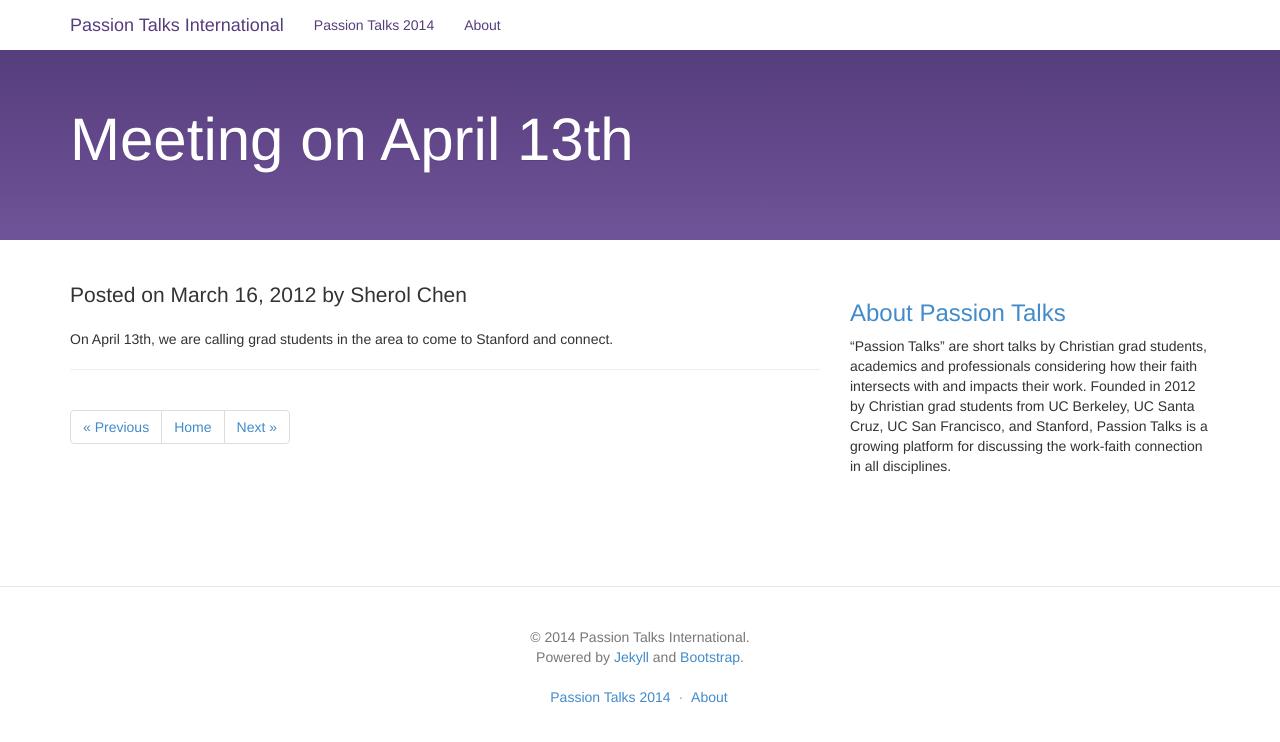
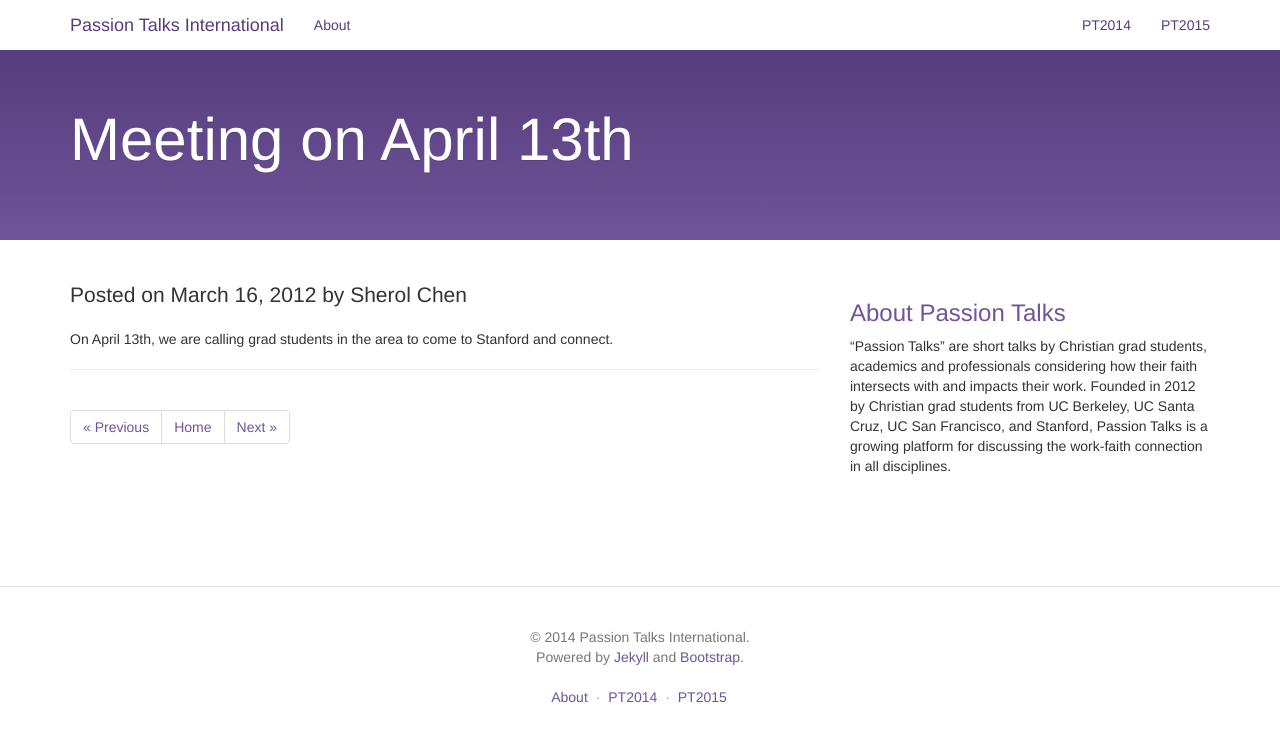
Before and after one commit to passiontalks/passiontalks.github.io, a Jekyll site: the page built from _posts/2012-03-16-hello-world.md, in a window 1280 px wide. Shown: the top 742 px of the page. Built offline with Jekyll 4.4.1, drawn with Linux system fonts in a browser that asks for light colours; nearby versions of some CDN libraries.

Commit message:
Color and nav tweaks.

```diff
--- a/_config.yml
+++ b/_config.yml
@@ -15,6 +15,7 @@ description: |
   Stanford, Passion Talks is a growing platform for discussing the
   work-faith connection in all disciplines.
 pt14_url: /pt14
+pt15_url: /pt15
 
 # Navigation menu items. (Note that these a preceded by some fixed
 # items coded directly in _includes/navbar.html .)
--- a/_includes/footer.html
+++ b/_includes/footer.html
@@ -4,9 +4,13 @@
     <p>Powered by <a href="http://jekyllrb.com/">Jekyll</a> and <a href="http://getbootstrap.com/">Bootstrap</a>.</p>
 
     <ul class="pti-footer-links muted">
-      <li><a href="{{ site.pt14_url }}">Passion Talks 2014</a></li>
+      {% for item in site.navigation %}
+        <li><a href="{{ site.baseurl }}{{ item.url }}">{{ item.label }}</a></li>
+        <li>&middot;</li>
+      {% endfor %}
+      <li><a href="{{ site.pt14_url }}">PT2014</a></li>
       <li>&middot;</li>
-      <li><a href="{{ site.baseurl }}/about">About</a></li>
+      <li><a href="{{ site.pt15_url }}">PT2015</a></li>
     </ul>
   </div>
 </footer>
--- a/_includes/navbar.html
+++ b/_includes/navbar.html
@@ -11,9 +11,6 @@
     </div>
     <nav class="collapse navbar-collapse bs-navbar-collapse" role="navigation">
       <ul class="nav navbar-nav">
-        <li>
-          <a href="{{ site.pt14_url }}/">Passion Talks 2014</a>
-        </li>
         {% for item in site.navigation %}
           {% assign active = nil %}
           {% capture url_with_index %}{{ item.url }}/index.html{% endcapture %}
@@ -25,11 +22,12 @@
           </li>
           {% assign active = nil %}
         {% endfor %}
+      </ul>
 
-      <!-- <ul class="nav navbar-nav navbar-right"> -->
-      <!--   <li><a href="http://expo.getbootstrap.com" onclick="ga('send', 'event', 'Navbar', 'Community links', 'Expo');">Expo</a></li> -->
-      <!--   <li><a href="http://blog.getbootstrap.com" onclick="ga('send', 'event', 'Navbar', 'Community links', 'Blog');">Blog</a></li> -->
-      <!-- </ul> -->
+      <ul class="nav navbar-nav navbar-right">
+        <li><a href="{{ site.pt14_url }}/">PT2014</a></li>
+        <li><a href="{{ site.pt15_url }}/">PT2015</a></li>
+      </ul>
     </nav>
   </div>
 </header>
--- a/css/style.css
+++ b/css/style.css
@@ -6,6 +6,21 @@
  * details, see http://creativecommons.org/licenses/by/3.0/.
  */
 
+/*
+ * Theme colors:
+ * Main: 563d7c
+ * Lighter (~10%): 6f5499
+ * Darker (~5%): 463265
+ * Lighter (~45%): cdbfe3
+ */
+
+a, .pagination > li > a {
+  color: #6f5499;
+}
+
+a:hover, a:focus, .pagination > li > a:hover, .pagination > li > a:focus {
+  color: #563d7c;
+}
 
 /*
  * Scaffolding
```
